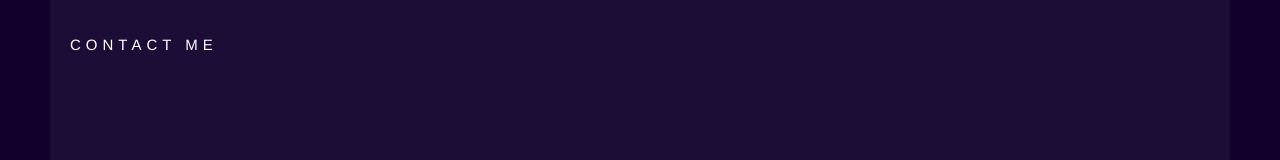
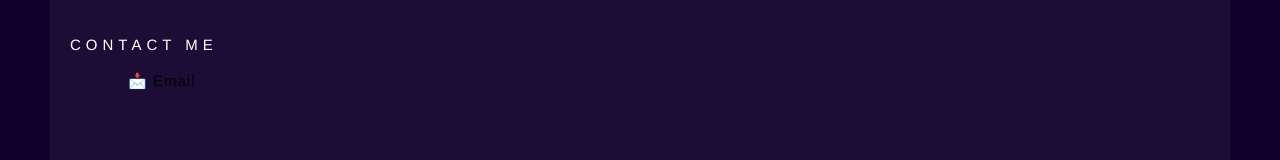
Before and after one commit to angelawong3/react-portfolio, a React (Create React App) app: page /Contact in a window 1280 px wide. Shown: the part 166-326 px from the top of the page. Built offline with nearby package versions, Linux system fonts and the light colour scheme.

Commit message:
add contact me

```diff
--- a/src/components/Contact/index.js
+++ b/src/components/Contact/index.js
@@ -5,6 +5,13 @@ export default class Contact extends Component {
     return (
       <section id="section">
         <div id="title">CONTACT ME</div>
+        <ul>
+          <li>
+            <a class="contact-me-li" href="mailto:angelawong3@yahoo.com">
+              📩&nbsp;Email
+            </a>
+          </li>
+        </ul>
       </section>
     );
   }
```
